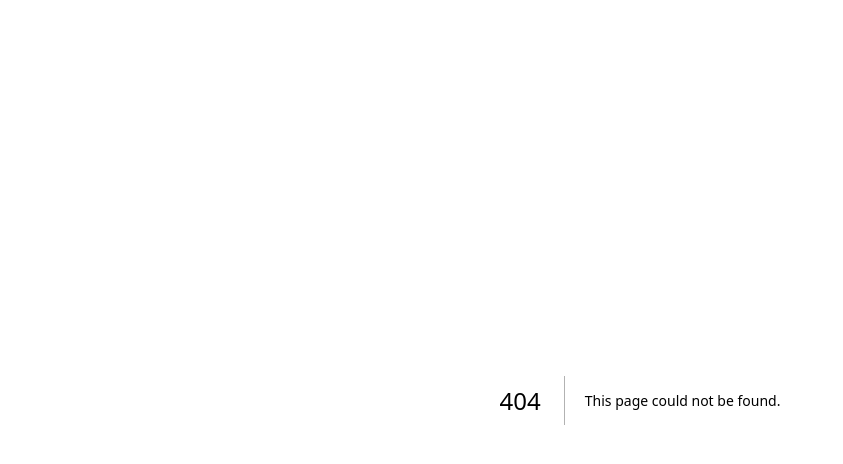
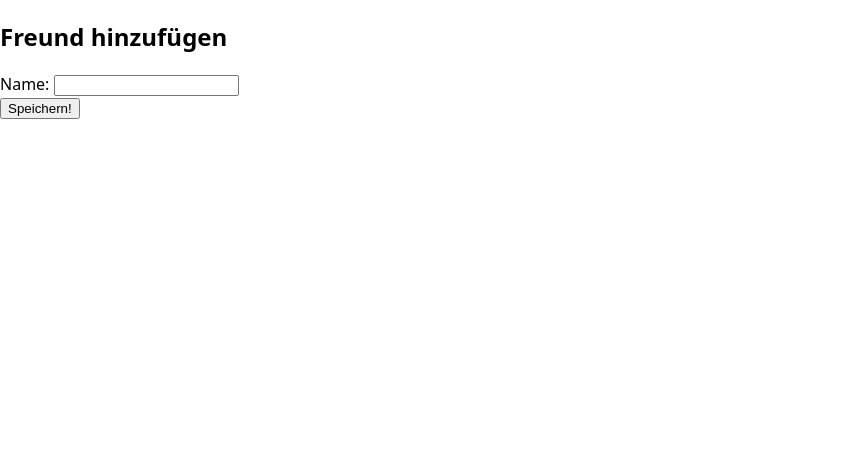
Before and after one commit to bk1405bgl/capstone-project, a Next.js app: page /components/Form in a window 1280 px wide. Before the commit this address had no page. Shown: the top 464 px of the page, without its empty margins (0-843 px from the left). Built offline with nearby package versions, Linux system fonts and the light colour scheme.

Commit message:
friendslist and friendsform added

```diff
--- a/package.json
+++ b/package.json
@@ -15,7 +15,8 @@
     "next": "13.2.3",
     "react": "18.2.0",
     "react-dom": "18.2.0",
-    "styled-components": "^5.3.8"
+    "styled-components": "^5.3.8",
+    "uid": "^2.0.1"
   },
   "devDependencies": {
     "@svgr/webpack": "^6.5.1",
--- /dev/null
+++ b/pages/components/Form/index.js
@@ -0,0 +1,25 @@
+export default function Form({ onAddFriend }) {
+  function handleSubmit(event) {
+    event.preventDefault();
+    const formData = new FormData(event.target);
+    const data = Object.fromEntries(formData);
+
+    onAddFriend(data);
+
+    event.target.reset();
+    event.target.elements.fName.focus();
+  }
+
+  return (
+    <>
+      <h2>Freund hinzufügen</h2>
+      <form onSubmit={handleSubmit}>
+        <div>
+          <label htmlFor="fName">Name: </label>
+          <input id="fName" type="text" name="fName" required />
+        </div>
+        <button type="submit">Speichern!</button>
+      </form>
+    </>
+  );
+}
```
Also changed, not shown: pages/components/FriendsList/index.js (added, +7 -0 lines), pages/friends.js (+33 -0 lines), 1 other file (tests, documents, lock files or other folders).
